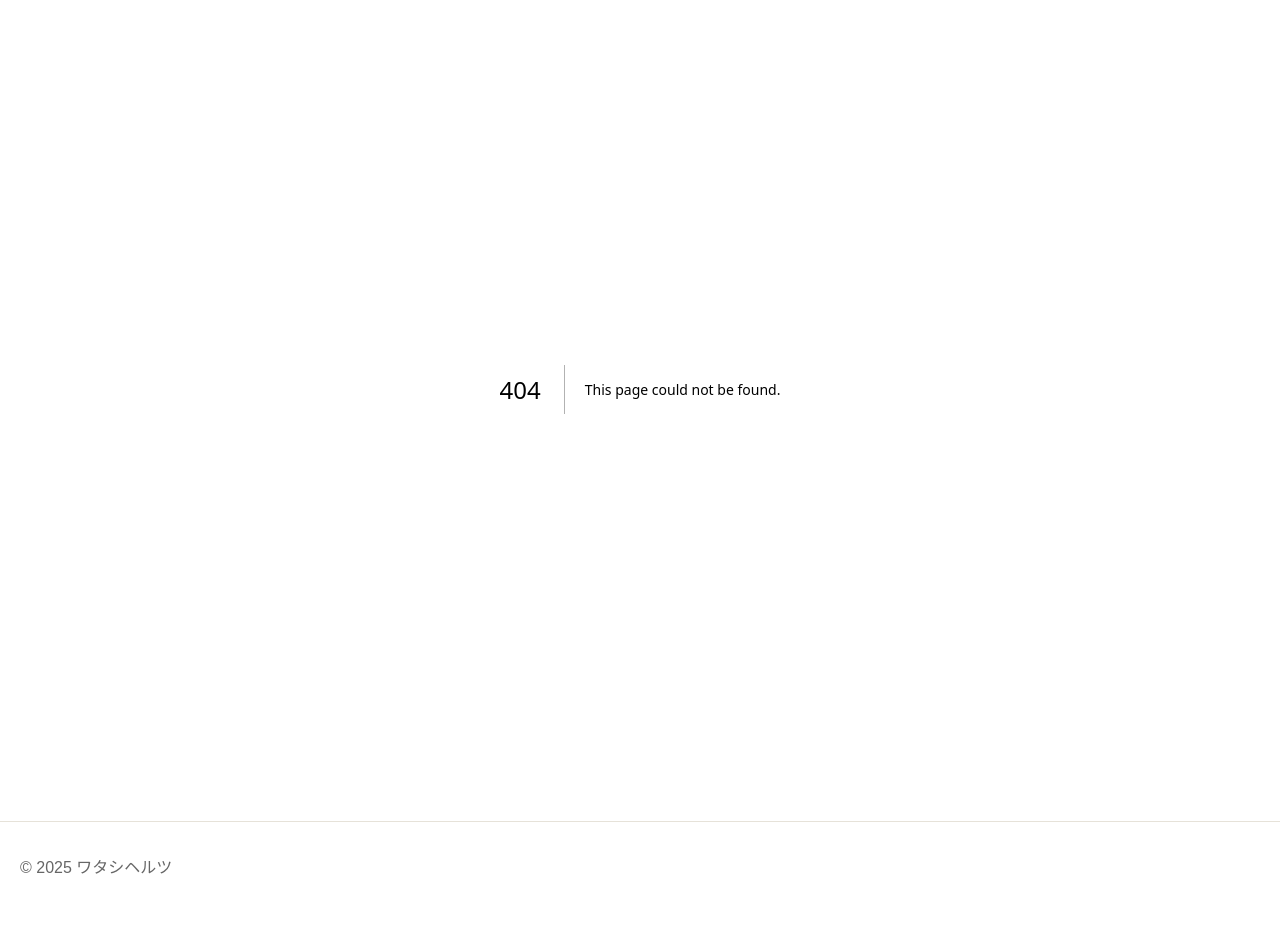
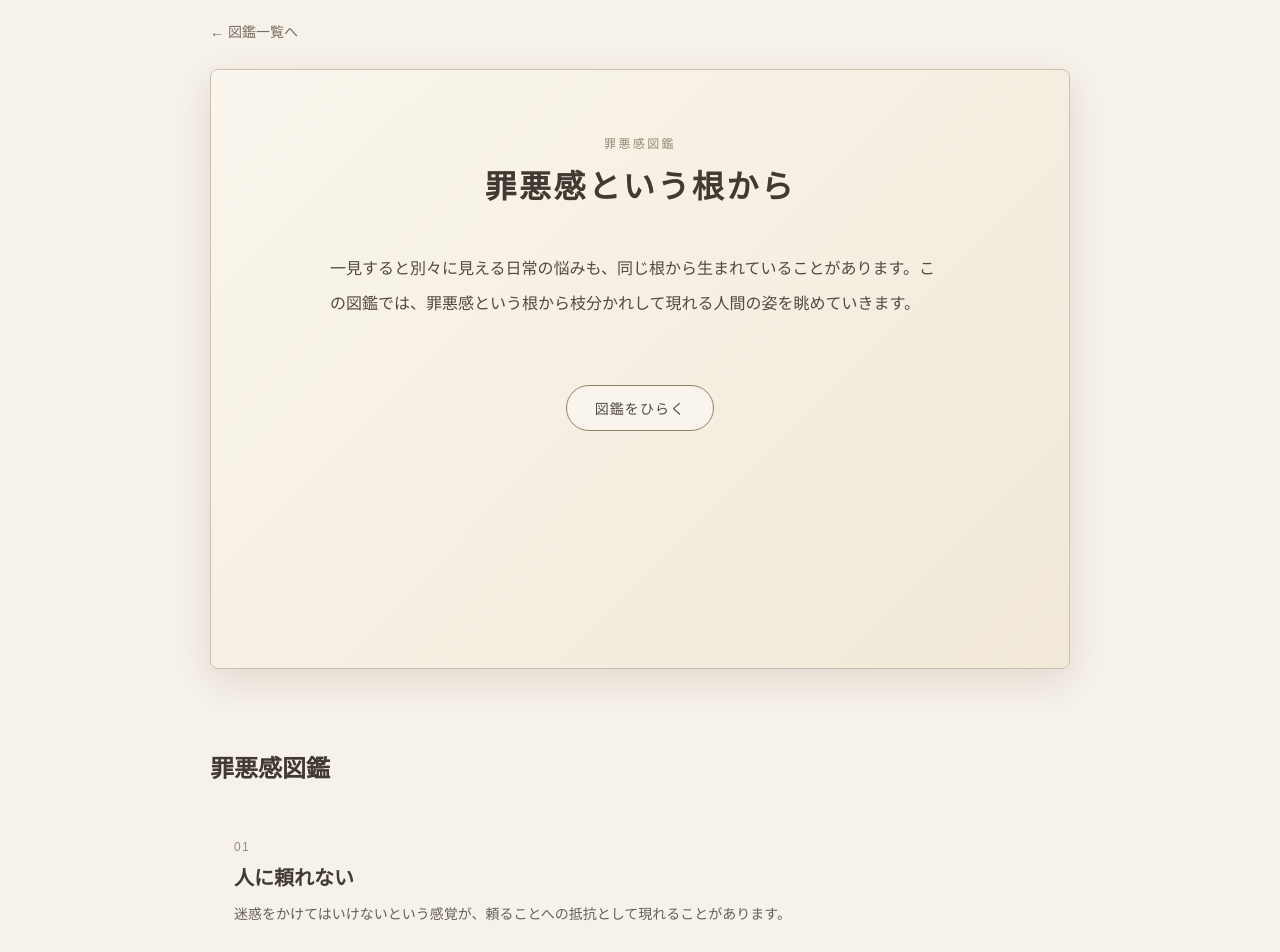
Before and after one commit to hiracoh/watashihertz, a Next.js app: page /encyclopedias/guilt in a window 1280 px wide. Before the commit this address had no page. Shown: the part 100-1052 px from the top of the page. Before the commit the page ends 1010 px from the top, so only its background shows below. Built offline with nearby package versions, Linux system fonts and the light colour scheme; a web font is replaced by a local one.

Commit message:
Create page.tsx

```diff
--- /dev/null
+++ b/app/encyclopedias/[id]/page.tsx
@@ -0,0 +1,202 @@
+import Link from 'next/link';
+import { notFound } from 'next/navigation';
+import encyclopedias from '@/data/encyclopedias.json';
+
+export default function EncyclopediaPage({
+  params,
+}: {
+  params: { id: string };
+}) {
+  const book = encyclopedias.find((item) => item.id === params.id);
+
+  if (!book) {
+    notFound();
+  }
+
+  return (
+    <main
+      style={{
+        maxWidth: 900,
+        margin: '0 auto',
+        padding: '32px 20px 80px',
+      }}
+    >
+      {/* 図鑑一覧へ戻る */}
+      <Link
+        href="/encyclopedias"
+        style={{
+          display: 'inline-block',
+          marginBottom: 28,
+          color: '#766d61',
+          textDecoration: 'none',
+          fontSize: 14,
+        }}
+      >
+        ← 図鑑一覧へ
+      </Link>
+
+      {/* ===== あらすじページ ===== */}
+      <article
+        style={{
+          position: 'relative',
+          overflow: 'hidden',
+          minHeight: 600,
+          padding: '64px 48px',
+          border: '1px solid #c9c0af',
+          borderRadius: 8,
+
+          /* 仮の紙 */
+          background:
+            'linear-gradient(135deg, #faf6ed 0%, #f1e8d8 100%)',
+
+          boxShadow: '0 12px 35px rgba(70, 55, 35, 0.12)',
+        }}
+      >
+        {/* 図鑑名 */}
+        <div
+          style={{
+            marginBottom: 40,
+            textAlign: 'center',
+          }}
+        >
+          <div
+            style={{
+              marginBottom: 12,
+              fontSize: 12,
+              letterSpacing: '0.2em',
+              color: '#968875',
+            }}
+          >
+            {book.title}
+          </div>
+
+          <h1
+            style={{
+              margin: 0,
+              fontSize: 32,
+              lineHeight: 1.5,
+              letterSpacing: '0.08em',
+              color: '#403a32',
+            }}
+          >
+            {book.intro.title}
+          </h1>
+        </div>
+
+        {/* あらすじ本文 */}
+        <p
+          style={{
+            maxWidth: 620,
+            margin: '0 auto',
+            fontSize: 16,
+            lineHeight: 2.2,
+            color: '#514a41',
+          }}
+        >
+          {book.intro.text}
+        </p>
+
+        {/*
+          後ほどここに
+          ・あらすじイラスト
+          ・背景マーク
+          ・紙質
+          ・外枠
+          などを追加します
+        */}
+
+        {/* 本編への入口 */}
+        <div
+          style={{
+            marginTop: 64,
+            textAlign: 'center',
+          }}
+        >
+          <a
+            href="#encyclopedia-items"
+            style={{
+              display: 'inline-block',
+              padding: '12px 28px',
+              border: '1px solid #8d806d',
+              borderRadius: 999,
+              color: '#514a41',
+              textDecoration: 'none',
+              fontSize: 14,
+              letterSpacing: '0.08em',
+              background: 'rgba(255,255,255,0.35)',
+            }}
+          >
+            図鑑をひらく
+          </a>
+        </div>
+      </article>
+
+      {/* ===== 図鑑本編：今は仮 ===== */}
+      <section
+        id="encyclopedia-items"
+        style={{
+          marginTop: 80,
+        }}
+      >
+        <h2
+          style={{
+            marginBottom: 32,
+            fontSize: 24,
+            color: '#403a32',
+          }}
+        >
+          {book.title}
+        </h2>
+
+        <div
+          style={{
+            display: 'grid',
+            gap: 20,
+          }}
+        >
+          {book.items.map((item) => (
+            <article
+              key={item.id}
+              style={{
+                padding: 24,
+                borderBottom: '1px solid #ddd4c5',
+              }}
+            >
+              <div
+                style={{
+                  marginBottom: 8,
+                  fontSize: 12,
+                  color: '#9a8c79',
+                  letterSpacing: '0.12em',
+                }}
+              >
+                {item.number}
+              </div>
+
+              <h3
+                style={{
+                  margin: '0 0 10px',
+                  fontSize: 20,
+                  color: '#403a32',
+                }}
+              >
+                {item.title}
+              </h3>
+
+              <p
+                style={{
+                  margin: 0,
+                  fontSize: 14,
+                  lineHeight: 1.9,
+                  color: '#666057',
+                }}
+              >
+                {item.description}
+              </p>
+            </article>
+          ))}
+        </div>
+      </section>
+    </main>
+  );
+}
```
